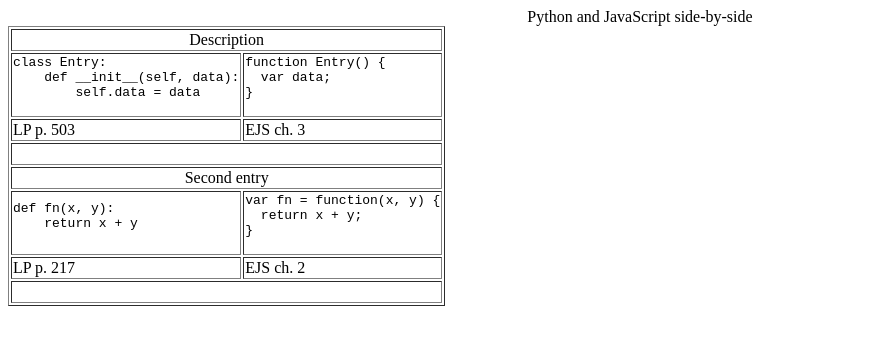
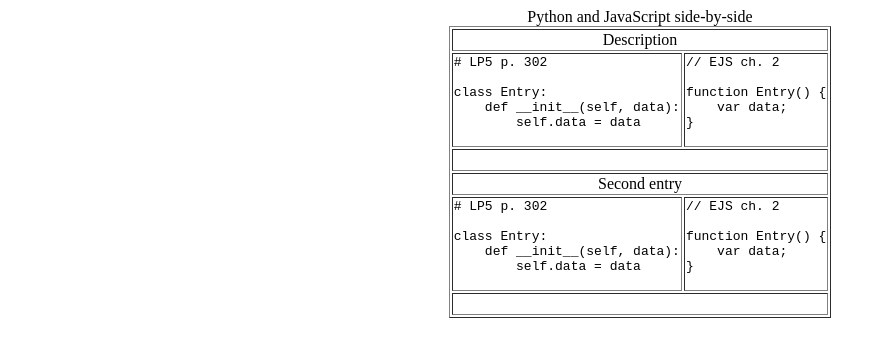
Before and after one commit to reddress/reddress.github.io, a plain HTML site: page pyandjs.html in a window 1280 px wide. Shown: the whole page, without its empty margins (0-886 px from the left). Drawn offline with Linux system fonts and the light colour scheme.

Commit message:
shorten entry

```diff
--- a/pyandjs.html
+++ b/pyandjs.html
@@ -1,6 +1,6 @@
 <html>
   <body>
-    <center>Python and JavaScript side-by-side</center>
+    <center>Python and JavaScript side-by-side
       <table border="1">
 
         <!-- BEGIN ENTRY -->
@@ -12,6 +12,8 @@
         <tr>
           <td>
             <pre>
+# LP5 p. 302
+
 class Entry:
     def __init__(self, data):
         self.data = data
@@ -19,18 +21,12 @@ class Entry:
           </td>
           <td>
             <pre>
+// EJS ch. 2
+
 function Entry() {
     var data;
 }
             </pre>
-        </td>
-      </tr>
-      <tr>
-        <td>
-          LP p. 503
-        </td>
-        <td>
-          EJS ch. 3
           </td>
         </tr>
         <tr>
@@ -49,24 +45,21 @@ function Entry() {
         <tr>
           <td>
             <pre>
-def fn(x, y):
-    return x + y
+# LP5 p. 302
+
+class Entry:
+    def __init__(self, data):
+        self.data = data
             </pre>
           </td>
           <td>
             <pre>
-var fn = function(x, y) {
-  return x + y;
+// EJS ch. 2
+
+function Entry() {
+    var data;
 }
             </pre>
-        </td>
-      </tr>
-      <tr>
-        <td>
-          LP p. 217
-        </td>
-        <td>
-          EJS ch. 2
           </td>
         </tr>
         <tr>
```
Lines whose indentation alone changed are shown as unchanged.
